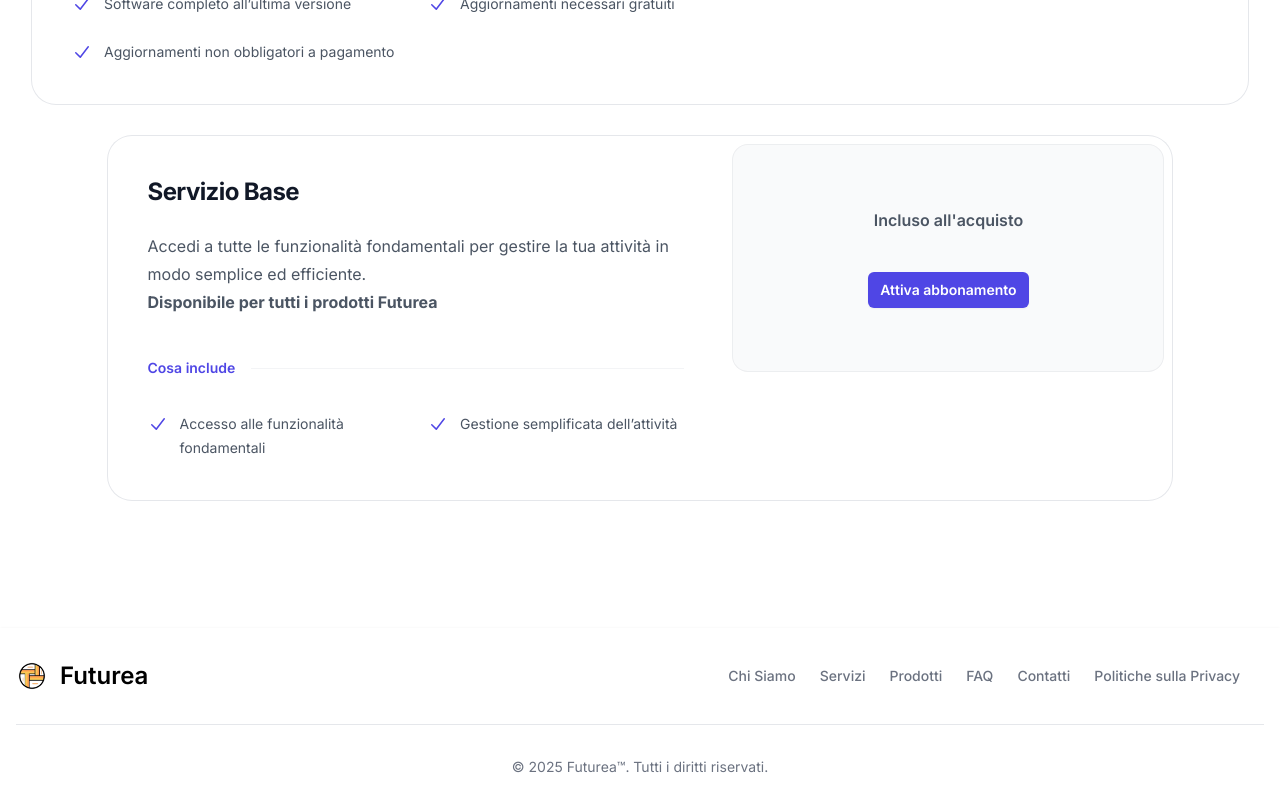
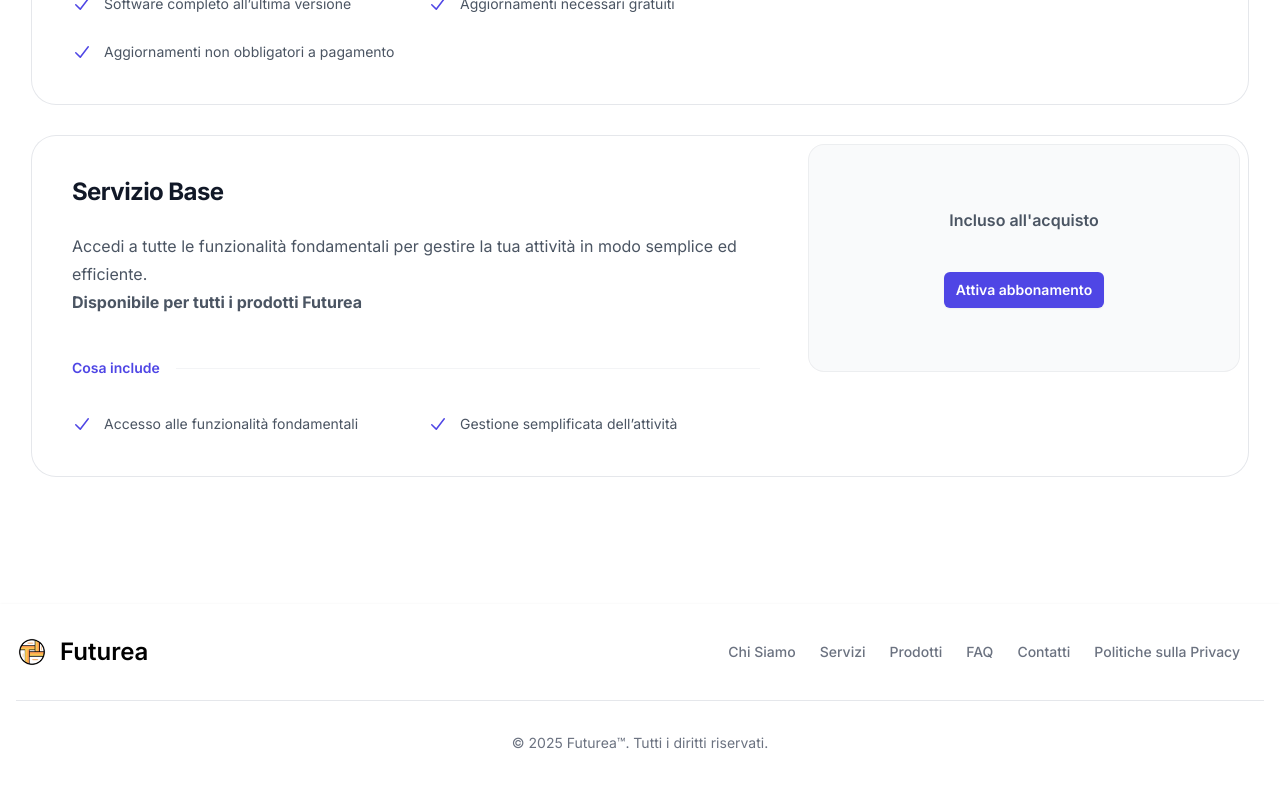
Before and after one commit to ZanderCof/futurea-website, a Next.js app: page /plus in a window 1280 px wide. Shown: the part 1320-2129 px from the top of the page. After the commit the page ends 2105 px from the top, so only its background shows below. Built offline with nearby package versions, Linux system fonts and the light colour scheme.

Commit message:
Sistemato card della pagina plus e sistemato bug vari

```diff
--- a/src/app/components/Footer.tsx
+++ b/src/app/components/Footer.tsx
@@ -11,7 +11,7 @@ export default function Footer() {
     ];
 
     return (
-        <footer className="bg-white shadow ">
+        <footer className=" bg-white shadow ">
             <div className="w-full max-w-screen-xl mx-auto p-4 md:py-8">
                 <div className="sm:flex sm:items-center sm:justify-between">
                     <a href="/" className="flex items-center mb-4 sm:mb-0 space-x-3 rtl:space-x-reverse">
--- a/src/app/page.tsx
+++ b/src/app/page.tsx
@@ -8,7 +8,7 @@ export default function Example() {
   useEffect(() => {
     const timer = setTimeout(() => {
       setShowText(true);
-    }, 1000); // Mostra il testo dopo 1 secondo
+    }, 500); // Mostra il testo dopo 1 secondo
 
     return () => clearTimeout(timer);
   }, []);
--- a/src/app/plus/page.tsx
+++ b/src/app/plus/page.tsx
@@ -79,7 +79,7 @@ export default function Pricing() {
           </div>
 
                     {/* Card per l'Accesso Completo */}
-                    <div className="mx-auto max-w-2xl rounded-3xl ring-1 ring-gray-200 lg:flex lg:max-w-none">
+                    <div className="mx-full max-w-2xl rounded-3xl ring-1 ring-gray-200 lg:flex lg:max-w-none">
             <div className="p-8 sm:p-10 lg:flex-auto">
 
               <h3 className="text-2xl font-bold tracking-tight text-gray-900">Futurea Gestionale </h3>
@@ -123,7 +123,7 @@ export default function Pricing() {
           </div>
 
           {/* Card per il Servizio Base */}
-          <div className="mx-auto max-w-2xl rounded-3xl ring-1 ring-gray-200 lg:flex lg:max-w-none">
+          <div className="mx-full max-w-2xl rounded-3xl ring-1 ring-gray-200 lg:flex lg:max-w-none">
             <div className="p-8 sm:p-10 lg:flex-auto">
 
               <h3 className="text-2xl font-bold tracking-tight text-gray-900">Servizio Base</h3>
```
